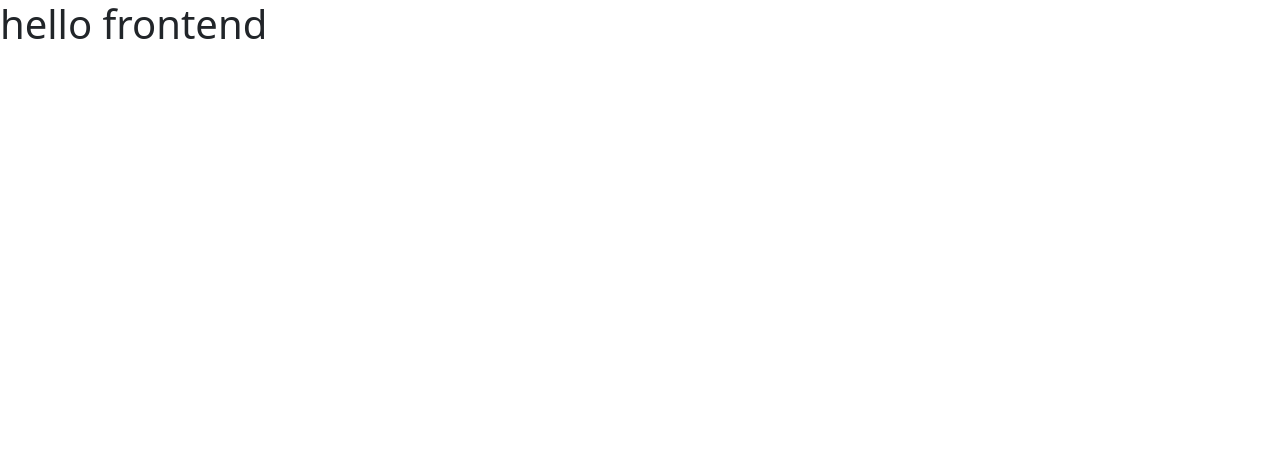
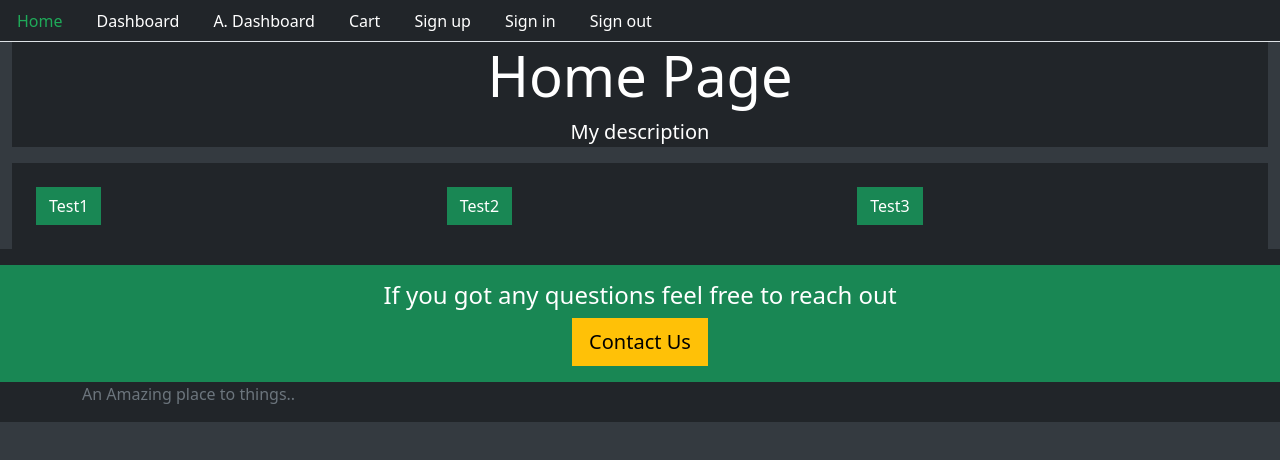
Before and after one commit to dev-vicki/frontend, a React (Create React App) app: page / in a window 1280 px wide. Shown: the top 460 px of the page. Built offline with nearby package versions, Linux system fonts and the light colour scheme.

Commit message:
Nav with Routes

```diff
--- a/src/core/Base.js
+++ b/src/core/Base.js
@@ -0,0 +1,34 @@
+import React from 'react';
+import Nav from './Nav';
+
+
+const Base = ({
+  title = "My title",
+  description = "My description",
+  className = "bg-dark text-white p-4",
+  children,
+}) => (
+  <div>
+  <Nav/>
+    <div className="container-fluid">
+      <div className="jumbotron bg-dark text-white text-center">
+        <h2 className="display-4">{title}</h2>
+        <p className="lead">{description}</p>
+      </div>
+      <div className={className}>{children}</div>
+    </div>
+    <footer className="footer bg-dark mt-auto py-3">
+      <div className="container-fluid bg-success text-white text-center py-3">
+        <h4>If you got any questions feel free to reach out</h4>
+        <button className="btn btn-warning btn-lg">Contact Us</button>
+      </div>
+      <div className="container">
+        <span className="text-muted text-white">
+          An Amazing place to things..
+        </span>
+      </div>
+    </footer>
+  </div>
+);
+
+export default Base;
--- a/src/core/Home.js
+++ b/src/core/Home.js
@@ -1,9 +1,23 @@
 import React from 'react';
 import { API } from "../backend";
+import "../styles.css"
+import Base from "./Base";
 
 export default function Home() {
   console.log("API IS", API);
-  return <div>
-      <h1>hello frontend</h1>
-  </div>;
+  return (
+    <Base title="Home Page">
+      <div className="row">
+        <div className="col-4">
+          <button className="btn btn-success">Test1</button>
+        </div>
+        <div className="col-4">
+          <button className="btn btn-success">Test2</button>
+        </div>
+        <div className="col-4">
+          <button className="btn btn-success">Test3</button>
+        </div>
+      </div>
+    </Base>
+  );
 }
--- /dev/null
+++ b/src/core/Nav.js
@@ -0,0 +1,78 @@
+import React from 'react';
+import {Link, withRouter} from "react-router-dom"
+
+const currentNav = (history, path) => {
+    if(history.location.pathname === path){
+        return { color: "#1FAA59" };
+    } else {
+        return {color: "#FFF"}
+    }
+}
+
+const Nav = ({ history }) => (
+  <div>
+    <ul className="nav nav-tabs bg-dark">
+      <li className="nav-item">
+        <Link style={currentNav(history, "/")} className="nav-link" to="/">
+          Home
+        </Link>
+      </li>
+      <li className="nav-item">
+        <Link
+          style={currentNav(history, "/user/dashboard")}
+          className="nav-link"
+          to="/user/dashboard"
+        >
+          Dashboard
+        </Link>
+      </li>
+      <li className="nav-item">
+        <Link
+          style={currentNav(history, "/admin/dashboard")}
+          className="nav-link"
+          to="/admin/dashboard"
+        >
+          A. Dashboard
+        </Link>
+      </li>
+      <li className="nav-item">
+        <Link
+          style={currentNav(history, "/cart")}
+          className="nav-link"
+          to="/cart"
+        >
+          Cart
+        </Link>
+      </li>
+      <li className="nav-item">
+        <Link
+          style={currentNav(history, "/signup")}
+          className="nav-link"
+          to="/signup"
+        >
+          Sign up
+        </Link>
+      </li>
+      <li className="nav-item">
+        <Link
+          style={currentNav(history, "/signin")}
+          className="nav-link"
+          to="/signin"
+        >
+          Sign in
+        </Link>
+      </li>
+      <li className="nav-item">
+        <Link
+          style={currentNav(history, "/signout")}
+          className="nav-link"
+          to="/signout"
+        >
+          Sign out
+        </Link>
+      </li>
+    </ul>
+  </div>
+);
+
+export default withRouter(Nav);
```
